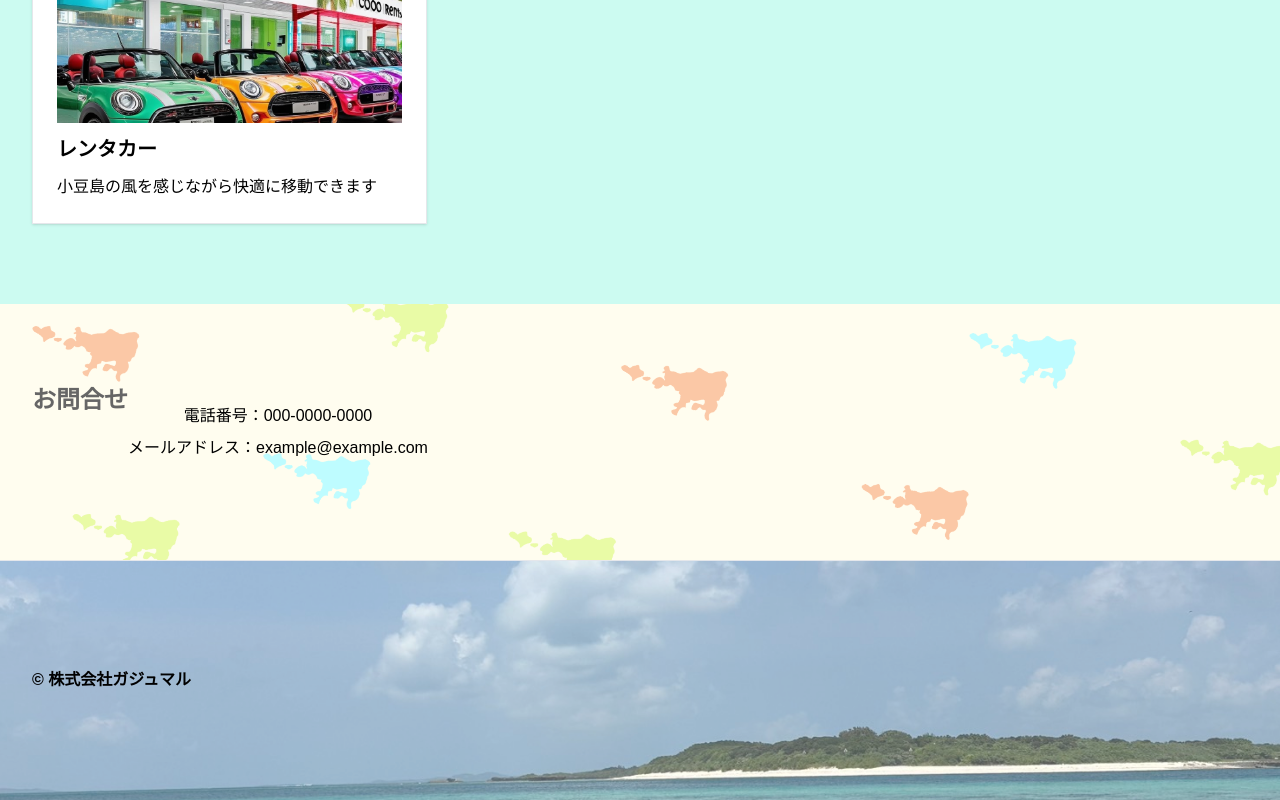
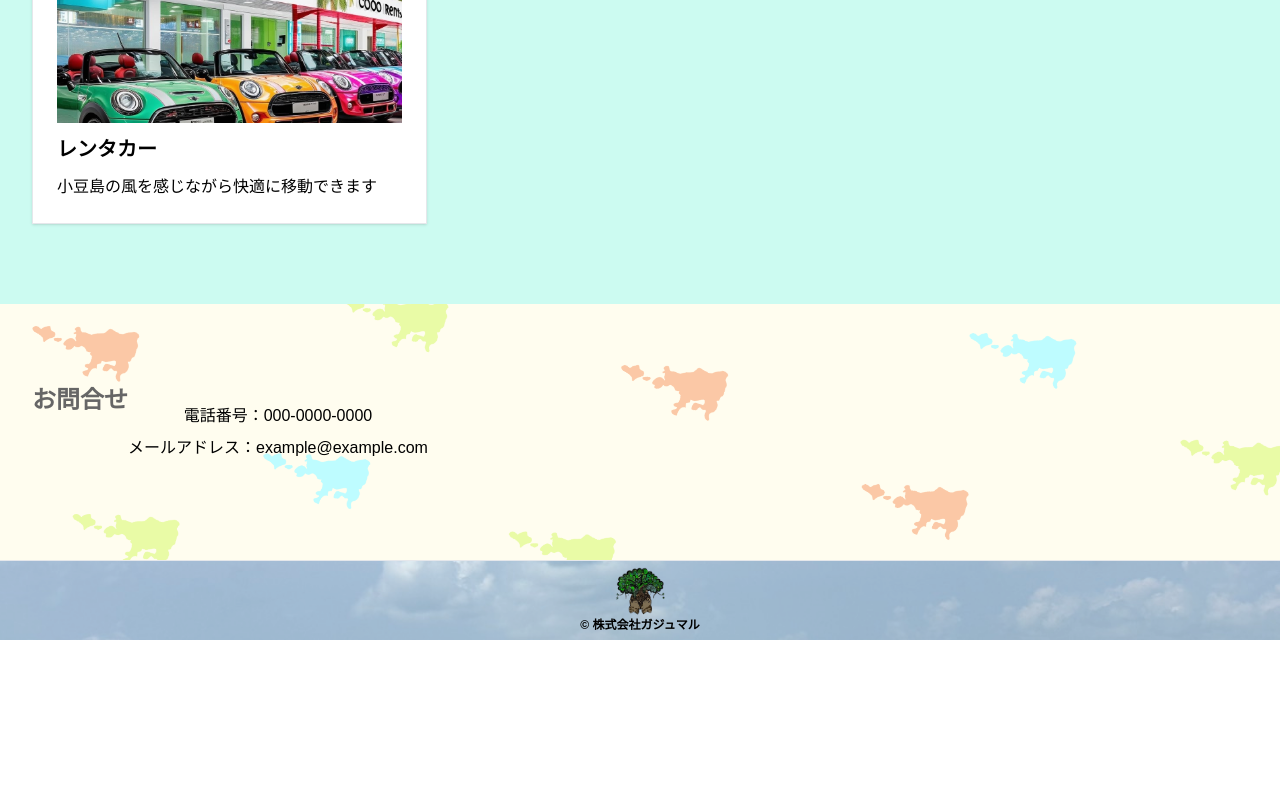
Before and after one commit to olivemochi23/gajumaru-site, a Next.js app: page / in a window 1280 px wide. Shown: the part 1456-2256 px from the top of the page. After the commit the page ends 2096 px from the top, so only its background shows below. Built offline with nearby package versions, Linux system fonts and the light colour scheme; a web font is replaced by a local one.

Commit message:
style change3

```diff
--- a/app/components/contact.tsx
+++ b/app/components/contact.tsx
@@ -1,4 +1,5 @@
 import Section from "./section";
+
 
 export default function Contact() {
   return (
--- a/app/page.tsx
+++ b/app/page.tsx
@@ -85,9 +85,16 @@ export default function Home() {
         </section>
       </main>
 
-      <footer className="h-60 px-4 sm:px-6 lg:px-8 sticky top-full border-t justify-between font-bold bg-green-300 bg-[url('/hero.jpg')] bg-cover bg-center flex items-center">
+      <footer className="h-20 px-4 sm:px-6 lg:px-8 sticky top-full border-t font-bold bg-[url('/hero.jpg')] bg-cover bg-center flex items-center justify-center flex-col">
         <div className="absolute inset-0 bg-white bg-opacity-30"></div>
-        <p className="relative">&copy; 株式会社ガジュマル</p>
+        <Image
+          src="/ガジュマルロゴ.png"
+          alt="株式会社ガジュマル"
+          width={50}
+          height={50}
+          className="relative flex items-center justify-center flex-col"
+        />
+        <p className="relative text-center text-xs">&copy; 株式会社ガジュマル</p>
       </footer>
     </div>
   )
```
